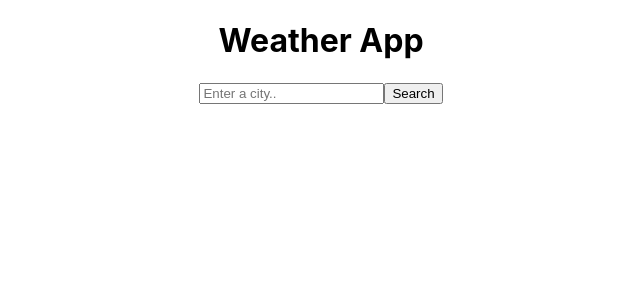
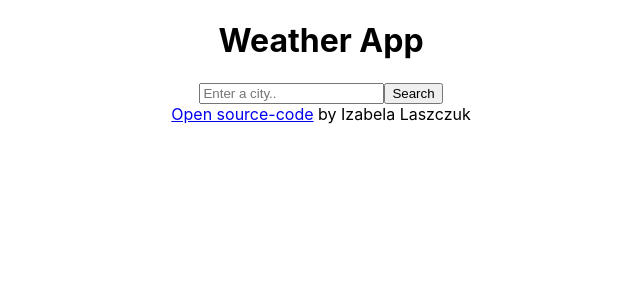
Before and after one commit to IzabelaLas/weather-react, a React (Create React App) app: page / in a window 1280 px wide. Shown: the top 300 px of the page, without its empty margins (319-959 px from the left). Built offline with nearby package versions, Linux system fonts and the light colour scheme.

Commit message:
Github link

```diff
--- a/src/App.js
+++ b/src/App.js
@@ -5,6 +5,10 @@
     <div className="App">
       <h1>Weather App</h1>
       <WeatherSearch />
+      <a href="https://github.com/IzabelaLas/weather-react">
+        Open source-code
+      </a>{" "}
+      by Izabela Laszczuk
     </div>
   );
 }
```
